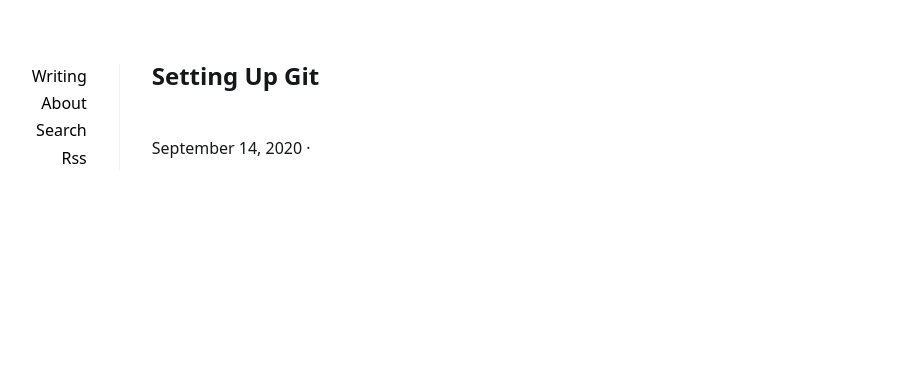
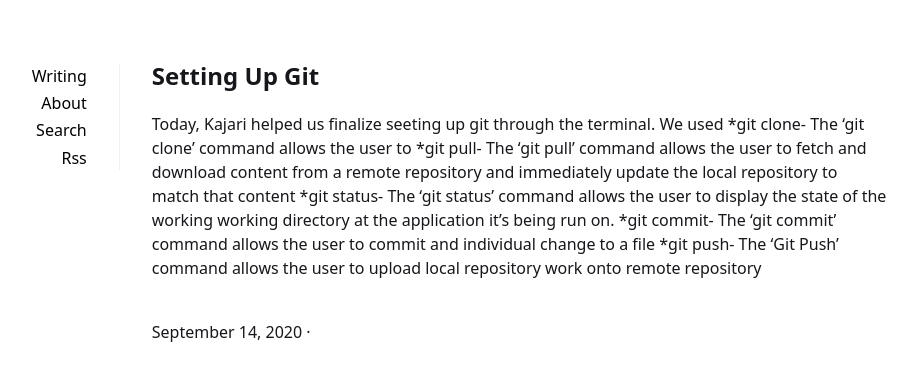
Before and after one commit to Osvaldo178/Osvaldo178.github.io, a Jekyll site: the page built from _posts/2020-09-14-Setting-Up-Git.md, in a window 1280 px wide. Shown: the top 381 px of the page, without its empty margins (201-1118 px from the left). Built offline with Jekyll 4.4.1, drawn with Linux system fonts in a browser that asks for light colours.

Commit message:
First draft

```diff
--- a/_posts/2020-09-14-Setting-Up-Git.md
+++ b/_posts/2020-09-14-Setting-Up-Git.md
@@ -5,3 +5,9 @@ description:
 summary:
 tags:
 ---
+Today, Kajari helped us finalize seeting up git through the terminal. We used
+*git clone- The ‘git clone’ command allows the user to
+*git pull- The ‘git pull’ command allows the user to fetch and download content from a remote repository and immediately update the local repository to match that content
+*git status- The ‘git status’ command allows the user to display the state of the working working directory at the application it's being run on.
+*git commit- The ‘git commit’ command allows the user to commit and individual change to a file
+*git push- The ‘Git Push’ command allows the user to upload local repository work onto remote repository
```
